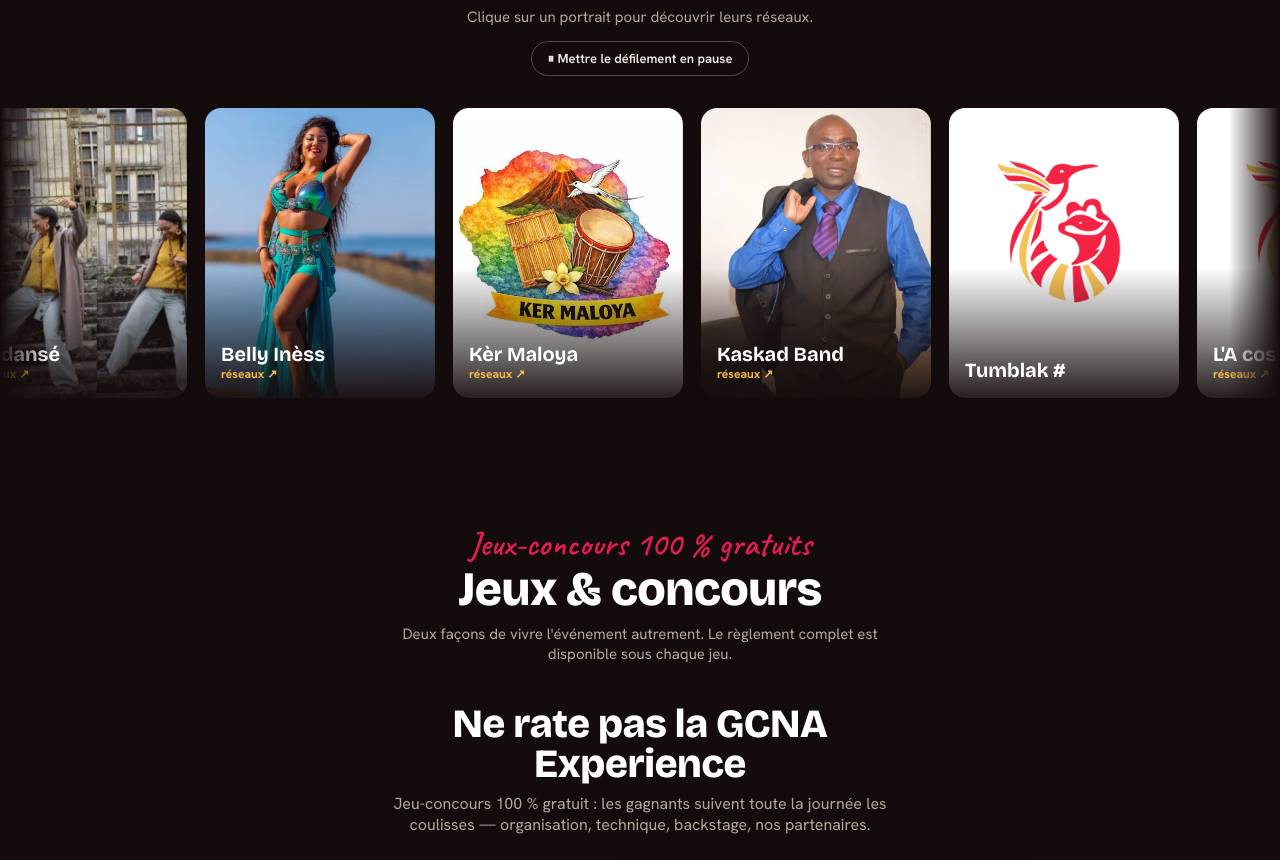
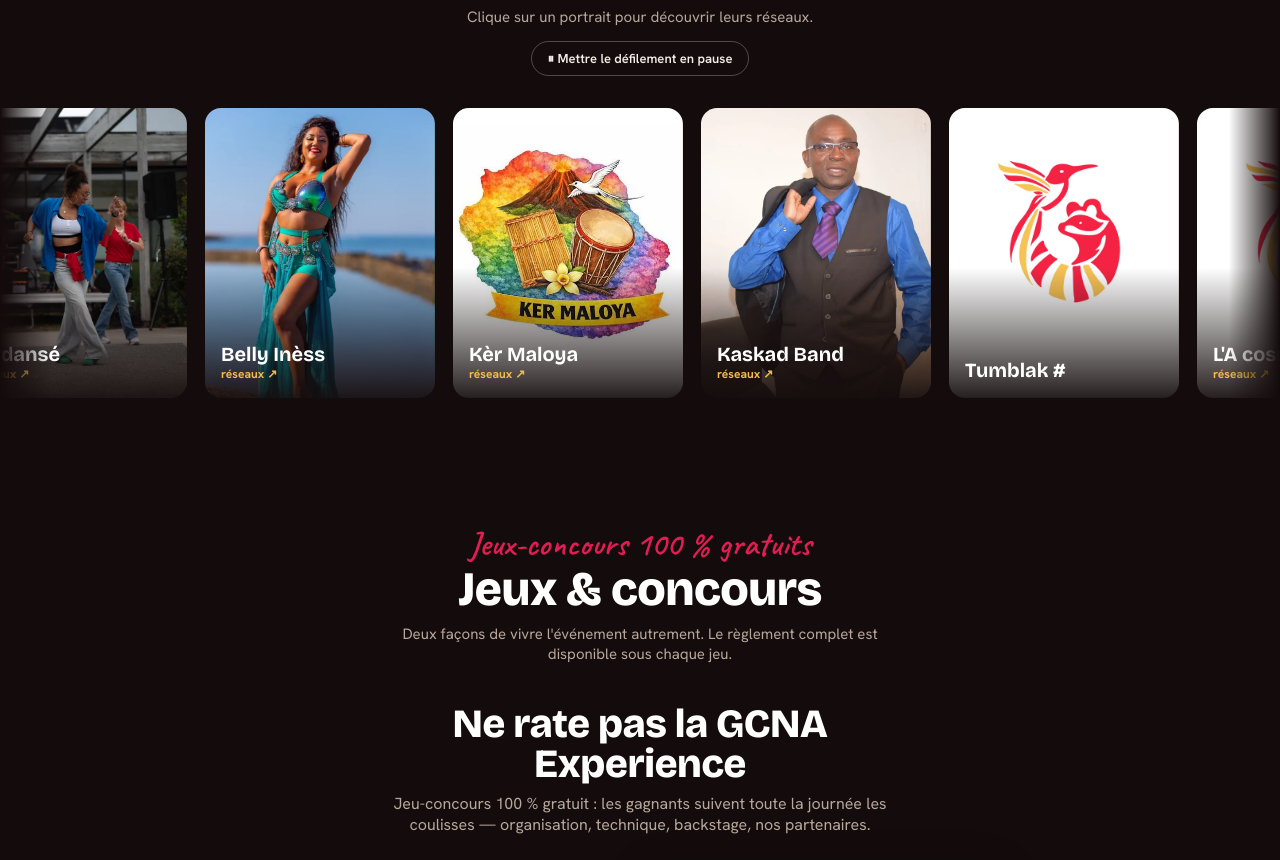
Before and after one commit to mozaikandcie/GCNA, a plain HTML site: page index.html in a window 1280 px wide. Shown: the part 3476-4336 px from the top of the page. Drawn offline with Linux system fonts and the light colour scheme.

Commit message:
Ka'dansé : nouvelle photo (kadanse-2.webp), cadrage recentré
Co-Authored-By: Claude Opus 5.5 <noreply@anthropic.com>

```diff
--- a/index.html
+++ b/index.html
@@ -255,7 +255,7 @@
       <div class="mqtrack" style="display:flex;gap:18px;width:max-content;padding:0 18px;animation:marquee 34s linear infinite">
         <a class="artist" href="https://www.instagram.com/dynamit_la_fwi/" target="_blank" rel="noopener" style="flex:none;width:230px;height:290px;position:relative;border-radius:16px;overflow:hidden;display:flex;flex-direction:column;justify-content:flex-end;padding:16px;background:linear-gradient(180deg,transparent 55%,rgba(20,12,12,.92)),url(&quot;assets/images/artistes/dynamit-la.webp&quot;) center 35%/88% auto no-repeat #fff"><div style="font-family:'Bricolage Grotesque';font-weight:700;font-size:20px;color:#fff">Dynamit'la</div><div style="font-weight:700;font-size:12px;color:#f2ba4c">réseaux ↗</div></a>
         <a class="artist" href="https://www.instagram.com/bay_chabon/" target="_blank" rel="noopener" style="flex:none;width:230px;height:290px;position:relative;border-radius:16px;overflow:hidden;display:flex;flex-direction:column;justify-content:flex-end;padding:16px;background:linear-gradient(180deg,transparent 55%,rgba(20,12,12,.92)),url(&quot;assets/images/artistes/bay-chabon.webp&quot;) center/contain no-repeat #1b1617"><div style="font-family:'Bricolage Grotesque';font-weight:700;font-size:20px;color:#fff">Bay Chabon</div><div style="font-weight:700;font-size:12px;color:#f2ba4c">réseaux ↗</div></a>
-        <a class="artist" href="https://www.instagram.com/yajessika/" target="_blank" rel="noopener" style="flex:none;width:230px;height:290px;position:relative;border-radius:16px;overflow:hidden;display:flex;flex-direction:column;justify-content:flex-end;padding:16px;background:linear-gradient(180deg,transparent 55%,rgba(20,12,12,.92)),url(&quot;assets/images/artistes/kadanse.webp&quot;) 38% center/cover"><div style="font-family:'Bricolage Grotesque';font-weight:700;font-size:20px;color:#fff">Ka'dansé</div><div style="font-weight:700;font-size:12px;color:#f2ba4c">réseaux ↗</div></a>
+        <a class="artist" href="https://www.instagram.com/yajessika/" target="_blank" rel="noopener" style="flex:none;width:230px;height:290px;position:relative;border-radius:16px;overflow:hidden;display:flex;flex-direction:column;justify-content:flex-end;padding:16px;background:linear-gradient(180deg,transparent 55%,rgba(20,12,12,.92)),url(&quot;assets/images/artistes/kadanse-2.webp&quot;) 66% center/cover"><div style="font-family:'Bricolage Grotesque';font-weight:700;font-size:20px;color:#fff">Ka'dansé</div><div style="font-weight:700;font-size:12px;color:#f2ba4c">réseaux ↗</div></a>
         <a class="artist" href="https://www.instagram.com/belly_iness/" target="_blank" rel="noopener" style="flex:none;width:230px;height:290px;position:relative;border-radius:16px;overflow:hidden;display:flex;flex-direction:column;justify-content:flex-end;padding:16px;background:linear-gradient(180deg,transparent 55%,rgba(20,12,12,.92)),url(&quot;assets/images/artistes/belly-ines.webp&quot;) center 15%/cover"><div style="font-family:'Bricolage Grotesque';font-weight:700;font-size:20px;color:#fff">Belly Inèss</div><div style="font-weight:700;font-size:12px;color:#f2ba4c">réseaux ↗</div></a>
         <a class="artist" href="https://www.instagram.com/kermaloya/" target="_blank" rel="noopener" style="flex:none;width:230px;height:290px;position:relative;border-radius:16px;overflow:hidden;display:flex;flex-direction:column;justify-content:flex-end;padding:16px;background:linear-gradient(180deg,transparent 55%,rgba(20,12,12,.92)),url(&quot;assets/images/artistes/ker-maloya.jpg&quot;) center 30%/contain no-repeat #fff"><div style="font-family:'Bricolage Grotesque';font-weight:700;font-size:20px;color:#fff">Kèr Maloya</div><div style="font-weight:700;font-size:12px;color:#f2ba4c">réseaux ↗</div></a>
         <a class="artist" href="https://www.facebook.com/kaskadband.bordeaux" target="_blank" rel="noopener" style="flex:none;width:230px;height:290px;position:relative;border-radius:16px;overflow:hidden;display:flex;flex-direction:column;justify-content:flex-end;padding:16px;background:linear-gradient(180deg,transparent 55%,rgba(20,12,12,.92)),url(&quot;assets/images/artistes/kaskad-band-2.webp&quot;) 58% 20%/cover"><div style="font-family:'Bricolage Grotesque';font-weight:700;font-size:20px;color:#fff">Kaskad Band</div><div style="font-weight:700;font-size:12px;color:#f2ba4c">réseaux ↗</div></a>
```
Also changed, not shown: assets/images/artistes/kadanse-2.webp (added), assets/images/artistes/kadanse.webp (deleted).
